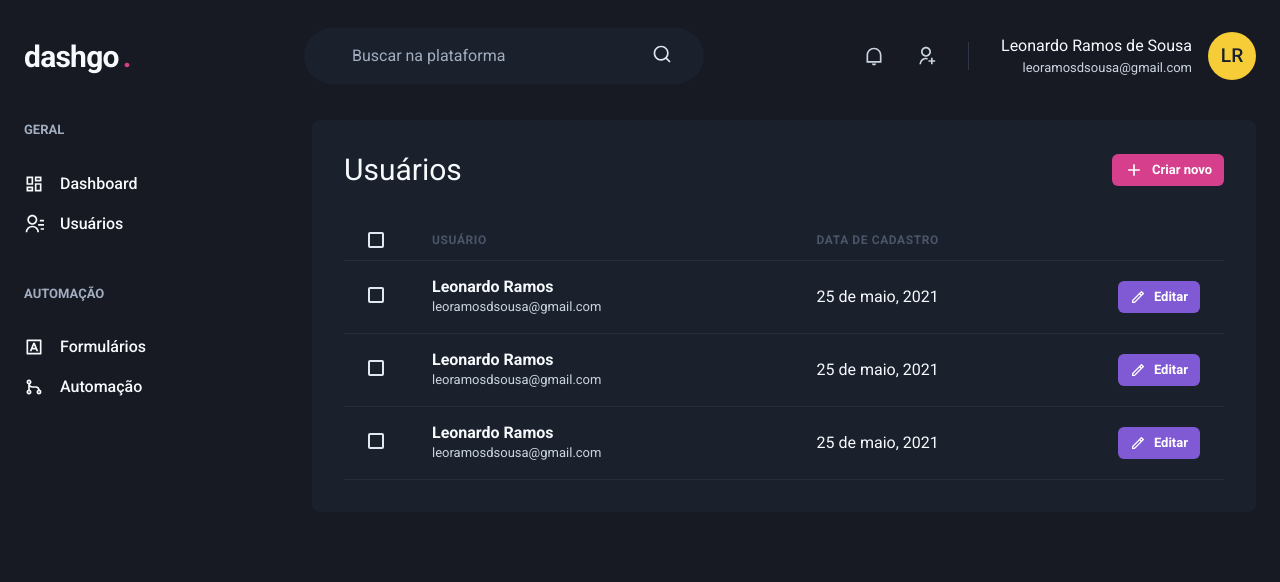
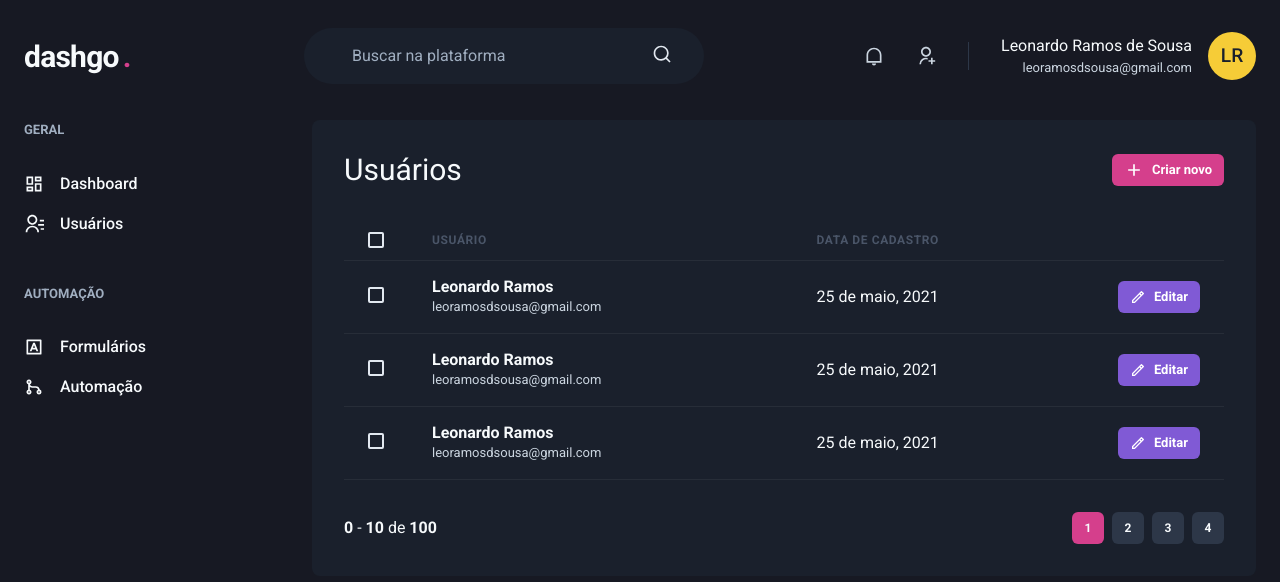
Before and after one commit to leoramos25/dashgo, a Next.js app: page /users in a window 1280 px wide. Shown: the top 582 px of the page. Built offline with nearby package versions, Linux system fonts and the light colour scheme.

Commit message:
componente Pagination

```diff
--- /dev/null
+++ b/src/components/Pagination.tsx
@@ -0,0 +1,64 @@
+import { Box, Button, Stack } from "@chakra-ui/react";
+
+export function Pagination() {
+    return (
+        <Stack
+            direction="row"
+            mt="8"
+            justify="space-between"
+            align="center"
+            spacing="6"
+        >
+            <Box>
+                <strong>0</strong> - <strong>10</strong> de <strong>100</strong>
+            </Box>
+            <Stack direction="row" spacing="2">
+                <Button
+                    size="sm"
+                    fontSize="xs"
+                    width="4"
+                    disabled
+                    _disabled={{
+                        bgColor: 'pink.500',
+                        cursor: 'default'
+                    }}
+                >
+                    1
+                </Button>
+                <Button
+                    size="sm"
+                    fontSize="xs"
+                    width="4"
+                    bgColor="gray.700"
+                    _hover={{
+                        bg: 'gray.500'
+                    }}
+                >
+                    2
+                </Button>
+                <Button
+                    size="sm"
+                    fontSize="xs"
+                    width="4"
+                    bgColor="gray.700"
+                    _hover={{
+                        bg: 'gray.500'
+                    }}
+                >
+                    3
+                </Button>
+                <Button
+                    size="sm"
+                    fontSize="xs"
+                    width="4"
+                    bgColor="gray.700"
+                    _hover={{
+                        bg: 'gray.500'
+                    }}
+                >
+                    4
+                </Button>
+            </Stack>
+        </Stack>
+    )
+}
--- a/src/pages/users/index.tsx
+++ b/src/pages/users/index.tsx
@@ -1,6 +1,7 @@
 import { Box, Button, Checkbox, Flex, Heading, Icon, Table, Tbody, Td, Text, Th, Thead, Tr } from "@chakra-ui/react";
 import { RiAddLine, RiPencilLine } from "react-icons/ri";
 import { Header } from "../../components/Header";
+import { Pagination } from "../../components/Pagination";
 import { Sidebar } from "../../components/Sidebar";
 
 export default function UserList() {
@@ -109,6 +110,7 @@
                             </Tr>
                         </Tbody>
                     </Table>
+                    <Pagination />
                 </Box>
             </Flex>
         </Box>
```
